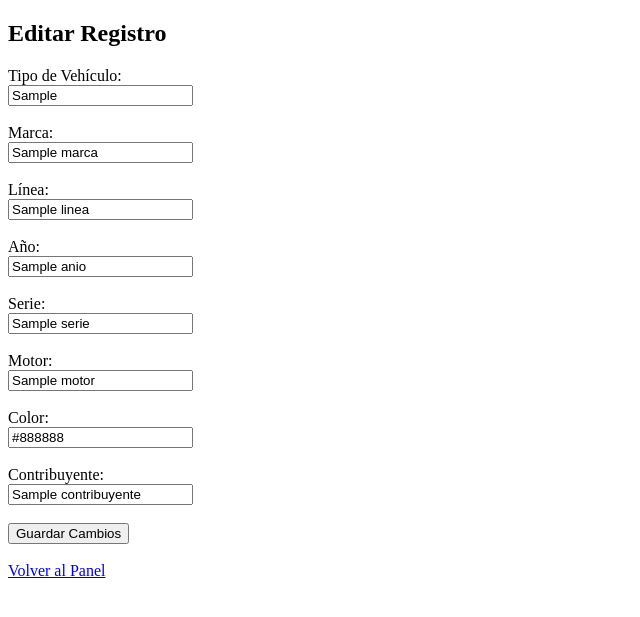
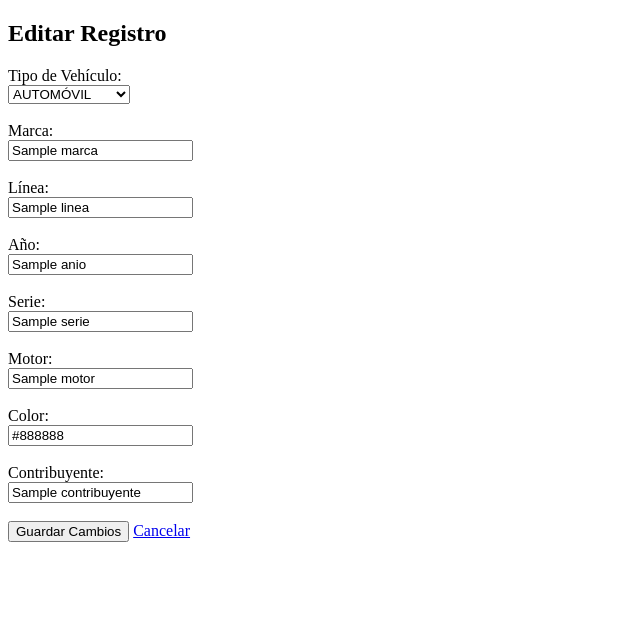
Before and after one commit to Gsr1989/Los-6, a Python web app: template templates/editar.html in a window 1280 px wide. Shown: the top 617 px of the page, without its empty margins (0-640 px from the left). Run offline with Jinja, Linux system fonts and the light colour scheme; the template is opened without the code that fills it: most values are stand-ins (such as "Sample title", 1, 10 or a date in 2020).

Commit message:
Update editar.html

```diff
--- a/templates/editar.html
+++ b/templates/editar.html
@@ -8,9 +8,15 @@
 <body>
     <h2>Editar Registro</h2>
 
-    <form method="POST">
+    <form method="POST" autocomplete="off">
         <label>Tipo de Vehículo:</label><br>
-        <input type="text" name="tipo_vehiculo" value="{{ registro['tipo_vehiculo'] }}" required><br><br>
+        <select name="tipo_vehiculo" required>
+            <option value="AUTOMOVIL" {% if registro['tipo_vehiculo'] == 'AUTOMOVIL' %}selected{% endif %}>AUTOMÓVIL</option>
+            <option value="MOTOCICLETA" {% if registro['tipo_vehiculo'] == 'MOTOCICLETA' %}selected{% endif %}>MOTOCICLETA</option>
+            <option value="CAMIONETA" {% if registro['tipo_vehiculo'] == 'CAMIONETA' %}selected{% endif %}>CAMIONETA</option>
+            <option value="REMOLQUE" {% if registro['tipo_vehiculo'] == 'REMOLQUE' %}selected{% endif %}>REMOLQUE</option>
+            <option value="OFICINA MOVIL" {% if registro['tipo_vehiculo'] == 'OFICINA MOVIL' %}selected{% endif %}>OFICINA MÓVIL</option>
+        </select><br><br>
 
         <label>Marca:</label><br>
         <input type="text" name="marca" value="{{ registro['marca'] }}" required><br><br>
@@ -34,9 +40,7 @@
         <input type="text" name="contribuyente" value="{{ registro['contribuyente'] }}" required><br><br>
 
         <button type="submit">Guardar Cambios</button>
+        <a href="{{ url_for('panel') }}">Cancelar</a>
     </form>
-
-    <br>
-    <a href="{{ url_for('panel') }}">Volver al Panel</a>
 </body>
 </html>
```
